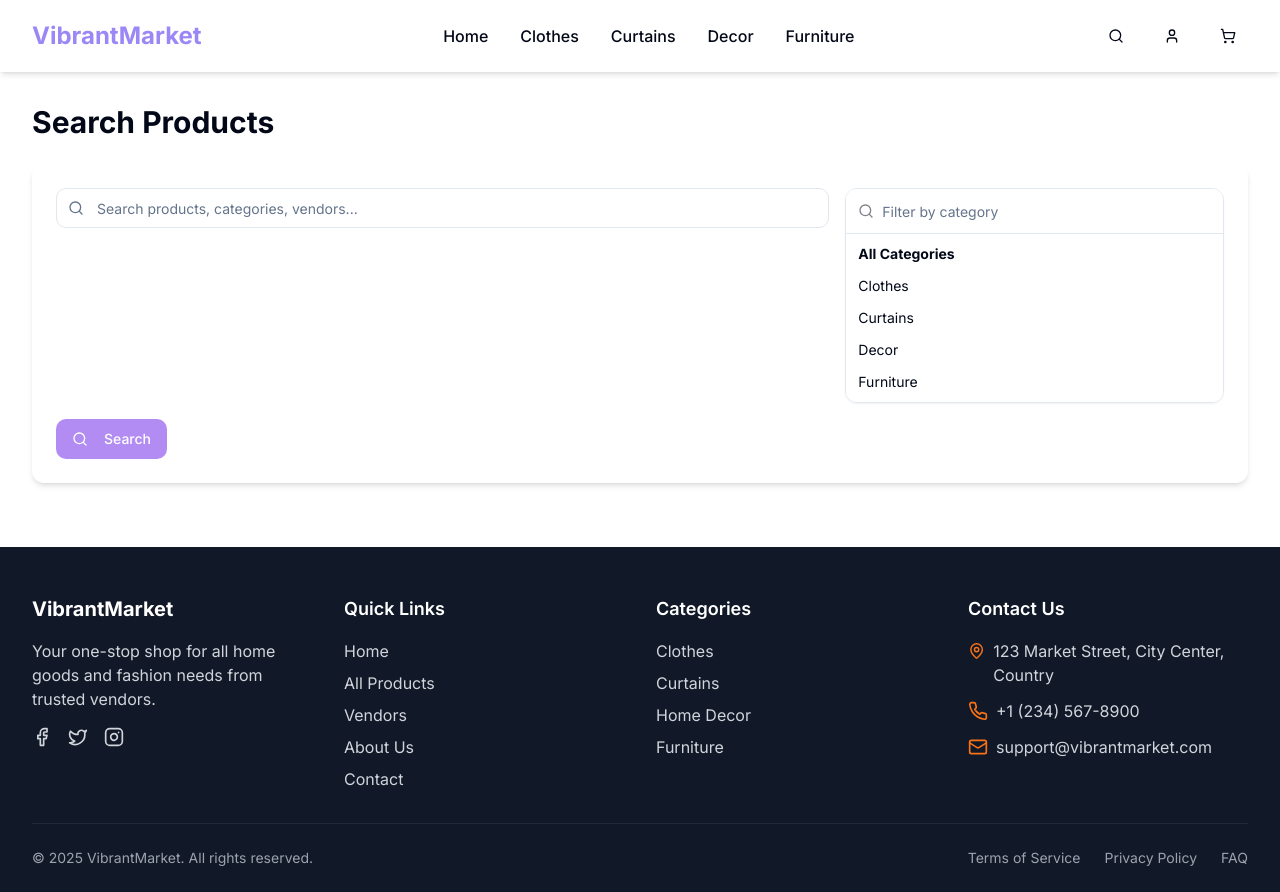
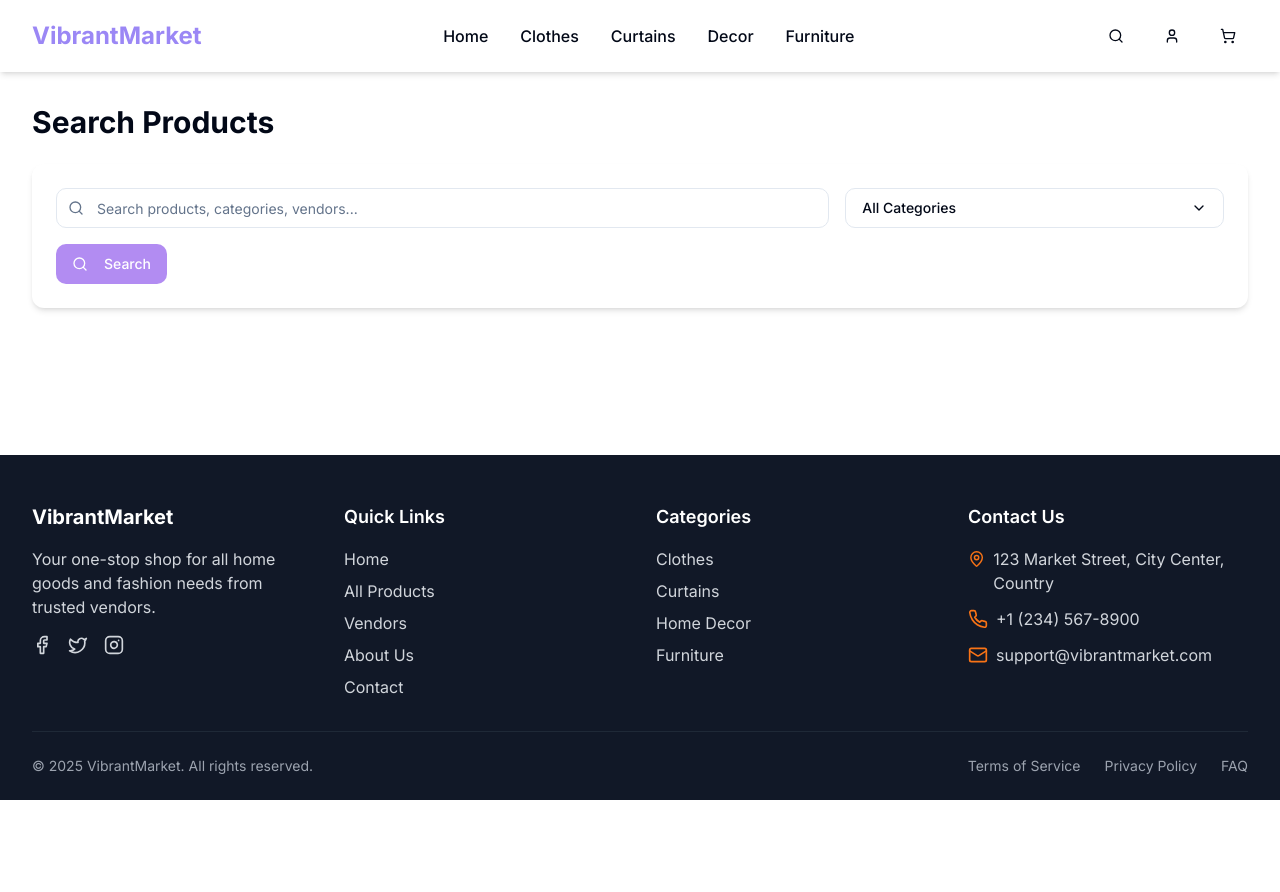
Before and after one commit to Asha0509/vibrant-market-place-hub, a React (Vite) app: page /search in a window 1280 px wide. After the commit the page ends 800 px from the top, so only its background shows below. Built offline with nearby package versions, Linux system fonts and the light colour scheme.

Commit message:
Fix: Resolve "undefined is not iterable" error
The error occurs in the ProductListingPage component. The issue is likely related to how the vendors are being extracted or handled.

```diff
--- a/src/pages/SearchPage.tsx
+++ b/src/pages/SearchPage.tsx
@@ -5,10 +5,15 @@ import { Input } from '@/components/ui/input';
 import { Button } from '@/components/ui/button';
 import { Card, CardContent } from '@/components/ui/card';
 import ProductCard from '@/components/ProductCard';
-import { Command, CommandEmpty, CommandGroup, CommandInput, CommandItem } from '@/components/ui/command';
+import {
+  DropdownMenu,
+  DropdownMenuContent,
+  DropdownMenuItem,
+  DropdownMenuTrigger
+} from '@/components/ui/dropdown-menu';
 import { products } from '@/data/mockData';
 import { Product, Category } from '@/types/product';
-import { Search, Filter } from 'lucide-react';
+import { Search, ChevronDown } from 'lucide-react';
 
 const categoryOptions: { value: Category; label: string }[] = [
   { value: 'all', label: 'All Categories' },
@@ -66,30 +71,25 @@ const SearchPage = () => {
             </div>
 
             <div>
-              <Card>
-                <CardContent className="p-0">
-                  <Command>
-                    <CommandInput placeholder="Filter by category" />
-                    <CommandEmpty>No category found.</CommandEmpty>
-                    <CommandGroup>
-                      {categoryOptions.map((option) => (
-                        <CommandItem
-                          key={option.value}
-                          value={option.value}
-                          onSelect={(value) => {
-                            setSelectedCategory(value as Category);
-                          }}
-                          className="cursor-pointer"
-                        >
-                          <span className={selectedCategory === option.value ? "font-bold" : ""}>
-                            {option.label}
-                          </span>
-                        </CommandItem>
-                      ))}
-                    </CommandGroup>
-                  </Command>
-                </CardContent>
-              </Card>
+              <DropdownMenu>
+                <DropdownMenuTrigger asChild>
+                  <Button variant="outline" className="w-full flex justify-between items-center">
+                    {categoryOptions.find(cat => cat.value === selectedCategory)?.label || 'All Categories'}
+                    <ChevronDown className="h-4 w-4 ml-2" />
+                  </Button>
+                </DropdownMenuTrigger>
+                <DropdownMenuContent className="w-full">
+                  {categoryOptions.map((option) => (
+                    <DropdownMenuItem
+                      key={option.value}
+                      onClick={() => setSelectedCategory(option.value)}
+                      className={selectedCategory === option.value ? "font-bold" : ""}
+                    >
+                      {option.label}
+                    </DropdownMenuItem>
+                  ))}
+                </DropdownMenuContent>
+              </DropdownMenu>
             </div>
           </div>
 
```
